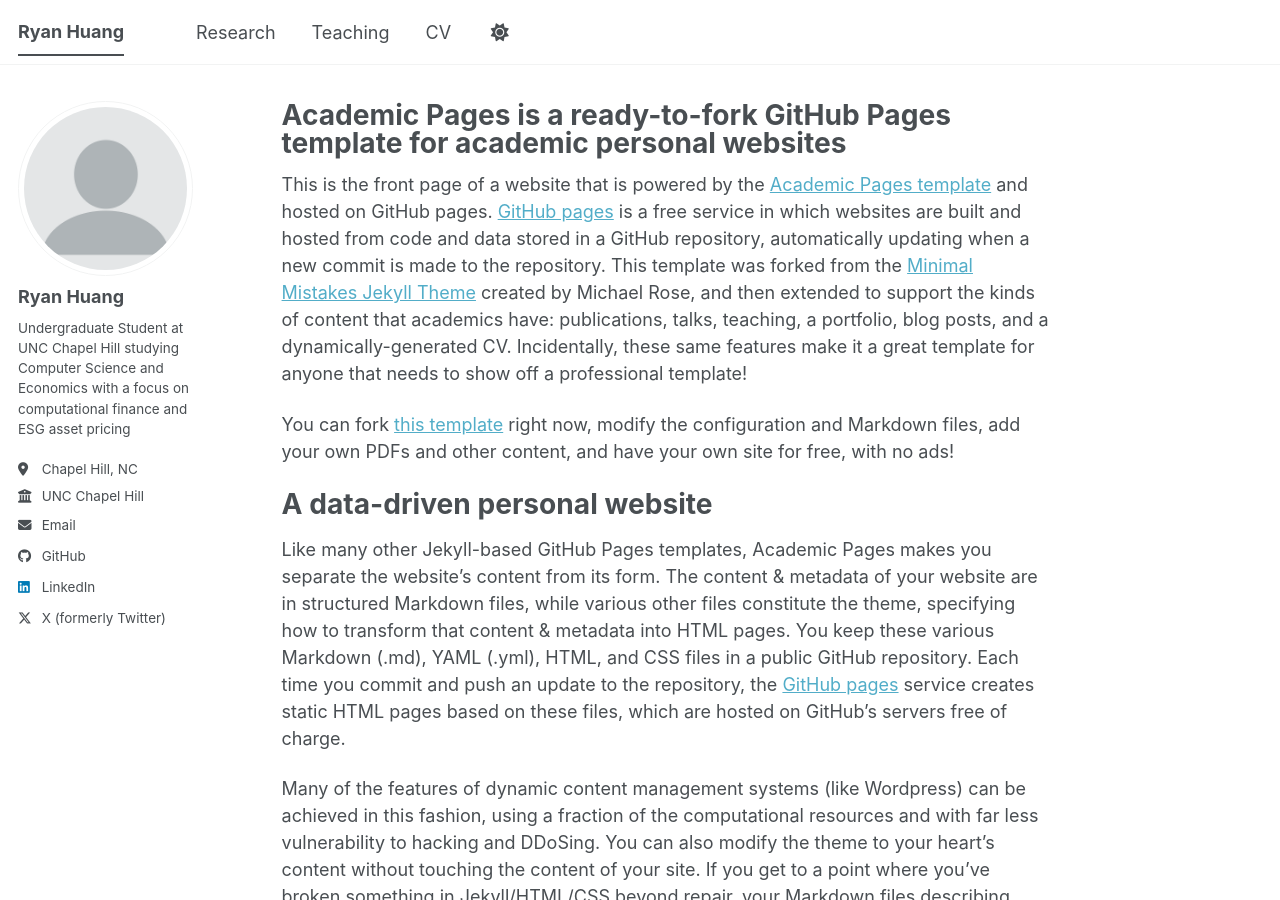
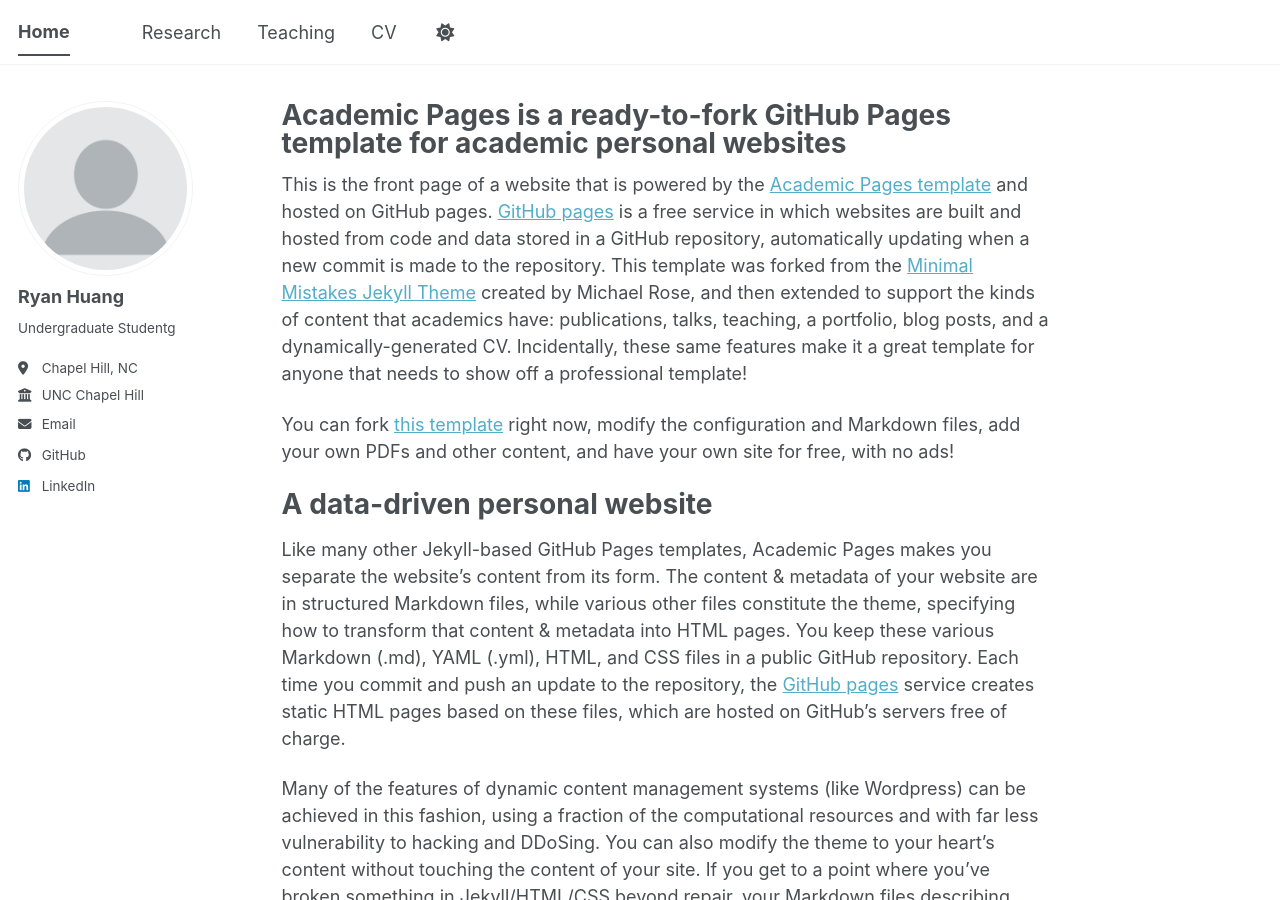
Before and after one commit to rhuang11/rhuang11.github.io, a Jekyll site: the page built from _pages/about.md, in a window 1280 px wide and 900 px high. Built offline with Jekyll 4.4.1, drawn with Linux system fonts in a browser that asks for light colours; a script bundle is joined from its source files by our own code; library files that are not in the unit come from our copies.

Commit message:
Update _config.yml

```diff
--- a/_config.yml
+++ b/_config.yml
@@ -9,10 +9,10 @@
 # Basic Site Settings
 locale                   : "en-US"
 site_theme               : "default" # The available themes options are "default", "air", "sunrise", "mint", "dirt" and "contrast"
-title                    : "Ryan Huang"
+title                    : "Home"
 title_separator          : "-"
 name                     : &name "Ryan Huang"
-description              : &description "Undergraduate student at UNC Chapel Hill studying Computer Science and Economics with research focus on computational finance and ESG asset pricing"
+description              : &description "Hi! My name is Ryan Huang and I am currently a undergraduate student at the University of North Carolina at Chapel Hill studying Computer Science and Economics..."
 url                      : https://rhuang11.github.io # The base hostname & protocol for your site e.g. "https://[your GitHub username].github.io",
                                                            # or if you already have some other page hosted on Github then use "https://[your GitHub username].github.io/[Your Repo Name]"
 baseurl                  : "" # the subpath of your site, e.g. "/blog"
@@ -29,7 +29,7 @@ author:
   avatar           : "profile.png"
   name             : "Ryan Huang"
   pronouns         : # example: "she/her"
-  bio              : "Undergraduate Student at UNC Chapel Hill studying Computer Science and Economics with a focus on computational finance and ESG asset pricing"
+  bio              : "Undergraduate Studentg"
   location         : "Chapel Hill, NC"
   employer         : "UNC Chapel Hill"
   uri              : # URL
@@ -77,7 +77,7 @@ author:
   steam            : # Username
   telegram         : # URL
   tumblr           : # Username
-  twitter          : 1ryanhuang
+  twitter          :
   vine             : # Username
   weibo            : # Username
   wikipedia        : # Username
```
